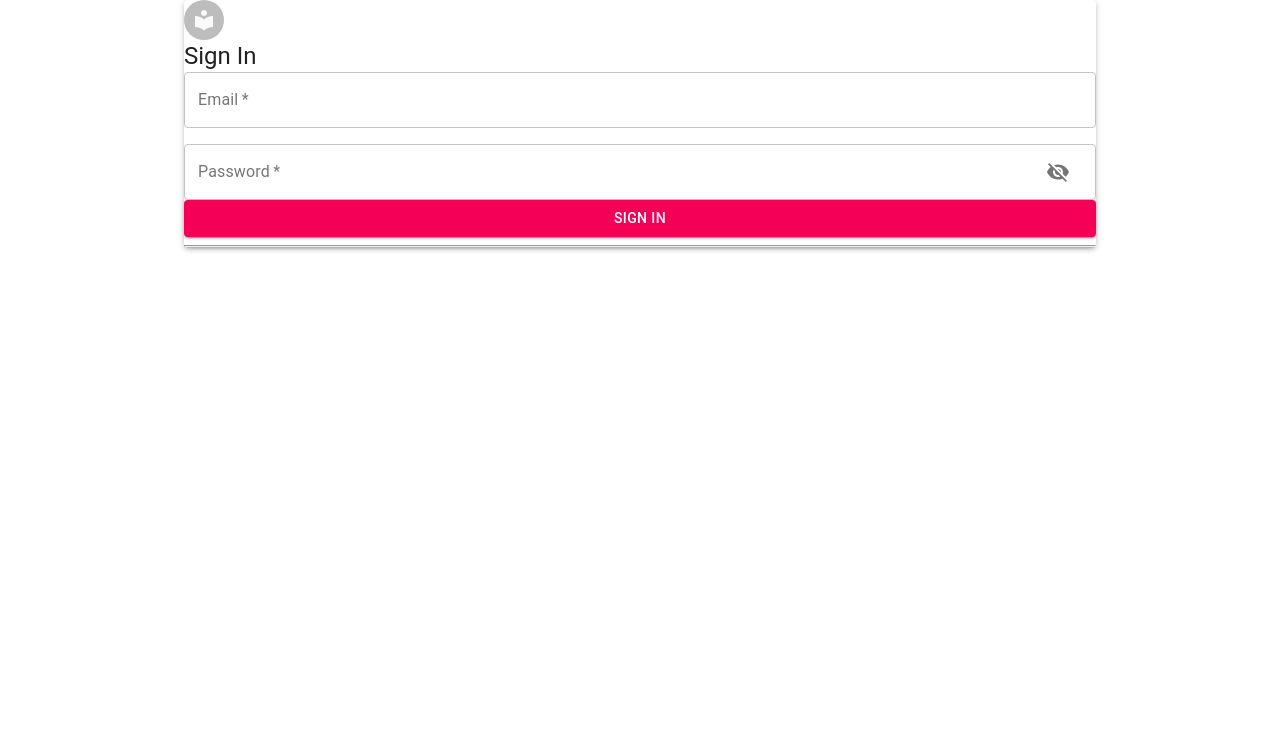
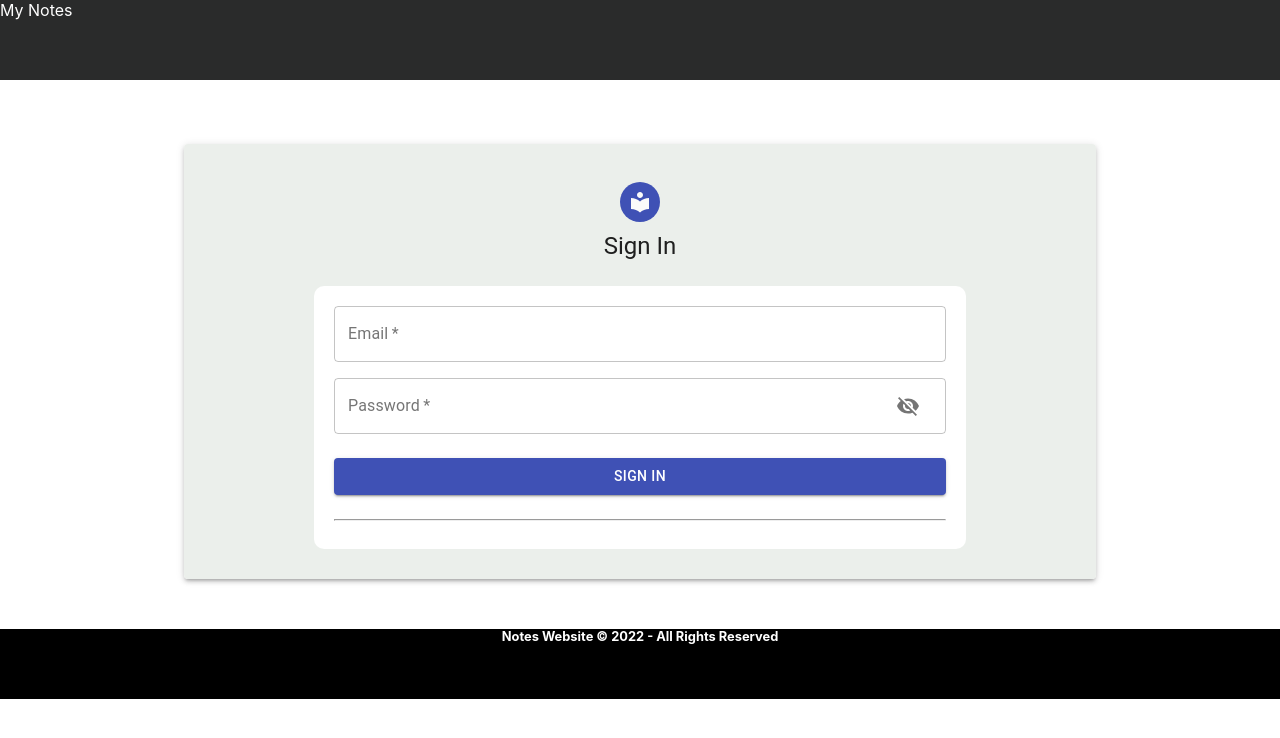
Before and after one commit to DimagiPerera/ProjectSE, a React (Create React App) app in the folder frontend/: page / in a window 1280 px wide. Shown: the top 738 px of the page. Built offline with nearby package versions, Linux system fonts and the light colour scheme.

Commit message:
Creating Header and Footer

```diff
--- a/frontend/src/App.js
+++ b/frontend/src/App.js
@@ -1,11 +1,14 @@
 import logo from './logo.svg';
 import './App.css';
 import { BrowserRouter as Router, Route, Switch } from "react-router-dom";
-import SignIn from './components/Login';
+import SignIn from './components/Login/Login';
+import Footer from './components/Footer/Footer';
+import Header from './components/Header/Header';
 
 function App() {
   return (
     <div>
+            <Header />
       <Router>
         <section>
           {localStorage.getItem("token") ? (
@@ -20,6 +23,7 @@ function App() {
             )}
         </section>
       </Router>
+      <Footer/>
     </div>
   );
 }
--- /dev/null
+++ b/frontend/src/components/Footer/Footer.css
@@ -0,0 +1,10 @@
+.footer{
+    width:100%;
+    background-color: black;
+    color: white;
+    text-align: center;
+    height: 70px;
+    font-size: larger;
+    position: sticky;
+    bottom: 0;
+}
--- /dev/null
+++ b/frontend/src/components/Footer/Footer.js
@@ -0,0 +1,19 @@
+import React from 'react'
+import {useHistory } from 'react-router-dom';
+import './Footer.css'
+
+function Footer() {
+    const history=useHistory();
+
+    return (
+        <footer className="px-5">
+
+                <div className="footer" style={{marginTop:'50px'}}>
+                    <p className ="mb-0"> <h6>Notes Website © 2022 - All Rights Reserved</h6></p>
+                </div>
+                <br/>
+        </footer>
+    )
+}
+
+export default Footer
--- /dev/null
+++ b/frontend/src/components/Header/Header.css
@@ -0,0 +1,10 @@
+.headerdiv{
+    width: 100%;
+    background-color: rgb(42, 43, 43);
+    color: white;
+    height: 80px;
+}
+
+.topic{
+    margin-top: auto;
+}
--- /dev/null
+++ b/frontend/src/components/Header/Header.js
@@ -0,0 +1,29 @@
+import * as React from 'react';
+import Box from '@mui/material/Box';
+import Button from "@material-ui/core/Button";
+import Icon from '@mui/material/Icon';
+import LibraryBooksIcon from '@mui/icons-material/LibraryBooks';
+import './Header.css'
+
+
+export default function Header() {
+  const userLogout = () => {
+    localStorage.removeItem("token");
+    window.location.replace('/login')
+  }
+  let token = localStorage.getItem("token");
+  return (
+    <div className="headerdiv">
+    <Box sx={{ flexGrow: 1 }}>
+          <div className='topic'>
+          My Notes
+          </div>
+
+
+          {token ? <Button component="div" sx={{ flexGrow: 1 }} align="right" onClick={() => { userLogout() }}>
+            Logout
+          </Button> : <></>}
+    </Box>
+    </div>
+  );
+}
--- a/frontend/src/components/Login.js
+++ b/frontend/src/components/Login/Login.js
@@ -1,5 +1,5 @@
 import { useHistory } from "react-router-dom";
-import InputField from "./Password";
+import InputField from "../Password";
 import {
   Avatar,
   Button,
@@ -10,29 +10,20 @@ import {
 } from "@material-ui/core";
 import LocalLibraryIcon from "@material-ui/icons/LocalLibrary";
 import React, { useState } from "react";
+import loginStyle from './loginstyle';
 import axios from "axios";
 
-/**
- * inisial form input state
- * @type {{ email: string, password: string, login: string}}
- */
+
+//initializing form input states
+
 const initialState = { _id: "", email: "", password: "", login: '' };
 
-/**
- * sign in and sign up component
- * @returns {*}
- * @constructor
- */
 const SignIn = () => {
-  /**
-   * import variable
-   * @type {*}
-   */
+
+  const classes = loginStyle();
   let history = useHistory();
 
-  /**
-   * states
-   */
+ //states
   const [showPassword, setShowpassword] = useState(false);
   const [isSignUp, setSignUp] = useState(false);
   const [formData, setFormData] = useState(initialState);
@@ -40,20 +31,15 @@ const SignIn = () => {
   const [errors, setErrors] = useState(initialState);
   const [isfailedLogin, setfailedLogin] = useState(false);
 
-  /**
-   * password visibility togle
-   */
+//password visibility
   const handleShowPass = () => setShowpassword((prevShowPass) => !prevShowPass);
 
-  /**
-   * form submit
-   * @param e
-   */
+//submit form details
   const onSubmit = async (e) => {
     e.preventDefault();
     console.log(formData);
     try {
-      await axios.post(`localhost:8070/userLogin/signin`, formData).then((res) => {
+      await axios.post(`localhost:8070/login/signin`, formData).then((res) => {
         localStorage.setItem("token", res.data.token);
         localStorage.setItem("userData", JSON.stringify(res.data.user));
         console.log(res.data.user);
@@ -76,10 +62,6 @@ const SignIn = () => {
     }
   };
 
-  /**
-   * on text field value change
-   * @param e
-   */
   const onchange = (e) => {
     e.preventDefault();
     const { name, value } = e.target;
@@ -104,14 +86,14 @@ const SignIn = () => {
 
   return (
     <Container component="main" className="container" maxWidth="md">
-      <Paper maxWidth="mdx" elevation={3}>
+      <Paper className={classes.paper} maxWidth="mdx" elevation={3}>
         <div>
-          <Avatar>
+          <Avatar className={classes.avatar}>
             <LocalLibraryIcon />
           </Avatar>
           <Typography variant="h5">Sign In</Typography>
         </div>
-        <form onSubmit={onSubmit}>
+        <form className={classes.form} onSubmit={onSubmit}>
           <Grid container spacing={2}>
             <InputField
               name="email"
@@ -136,6 +118,7 @@ const SignIn = () => {
           </Grid>
 
           <Button
+            className={classes.submit}
             type="submit"
             fullWidth
             variant="contained"
--- /dev/null
+++ b/frontend/src/components/Login/loginstyle.js
@@ -0,0 +1,40 @@
+import { makeStyles } from "@material-ui/core/styles";
+
+export default makeStyles((theme) => ({
+  paper: {
+    padding: "30px 150px 30px 150px",
+    marginTop: theme.spacing(8),
+    display: "flex",
+    flexDirection: "column",
+    alignItems: "center",
+    backgroundColor: "rgba(234,239,234,0.94)",
+  },
+  root: {
+    "& .MuiTextField-root": {
+      margin: theme.spacing(1),
+    },
+  },
+
+  avatar: {
+    margin: theme.spacing(1, 1, 1, 2),
+    backgroundColor: "#3f51b5",
+  },
+  form: {
+    width: "100%", // Fix IE 11 issue.
+    marginTop: theme.spacing(3),
+    backgroundColor: "#ffffff",
+    padding: "20px",
+    borderRadius: "10px",
+  },
+  submit: {
+    margin: theme.spacing(3, 0, 2),
+    backgroundColor: "#3f51b5",
+    color: "#ffffff",
+  },
+
+  Button: {
+    border: "0px;",
+    outline: "none",
+    color: theme.palette.primary.main,
+  },
+}));
```
Also changed, not shown: frontend/package.json (+8 -1 lines), 1 other file (tests, documents, lock files or other folders).
